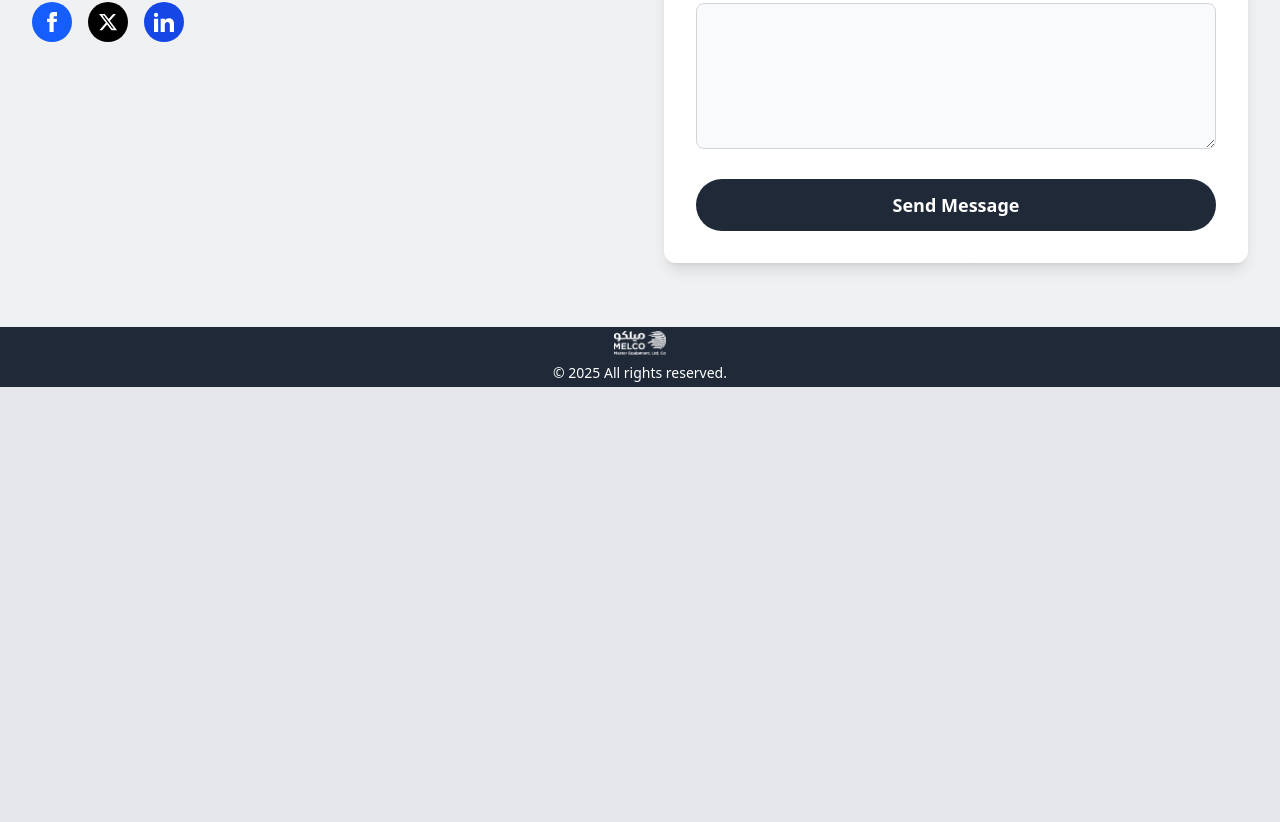
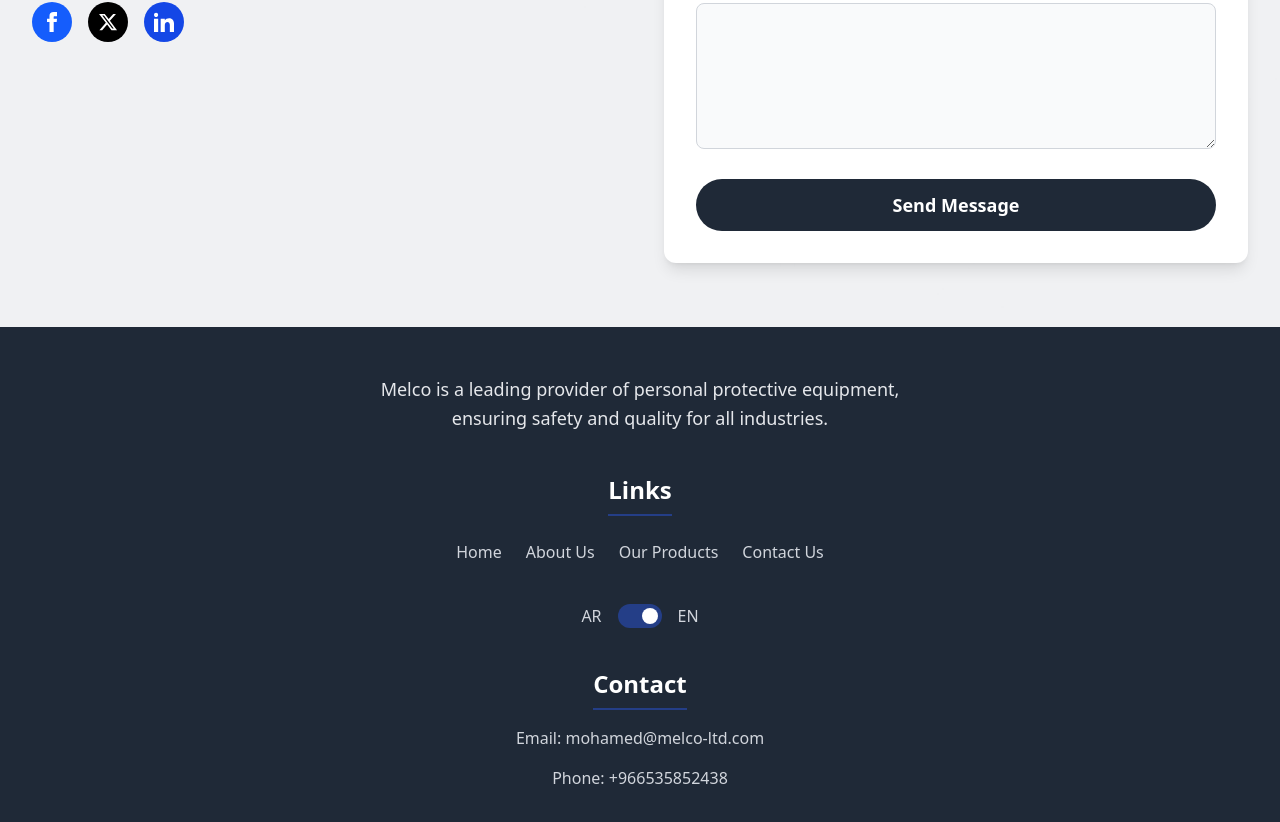
Before and after one commit to Yussif20/melco-ltd, a React (Vite) app: page /contact in a window 1280 px wide. Shown: the part 672-1494 px from the top of the page. Before the commit the page ends 1059 px from the top, so only its background shows below. Built offline with nearby package versions, Linux system fonts and the light colour scheme; a web font is replaced by a local one.

Commit message:
add the footer

```diff
--- a/src/components/Footer.jsx
+++ b/src/components/Footer.jsx
@@ -1,21 +1,91 @@
-// src/components/Footer.jsx
-import logoWhite from '../assets/logo-white.png';
+import React from 'react';
+import { Link } from 'react-router-dom';
 import { useTranslation } from 'react-i18next';
 
 const Footer = () => {
   const { t, i18n } = useTranslation();
 
+  const toggleLanguage = () => {
+    const newLang = i18n.language === 'ar' ? 'en' : 'ar';
+    i18n.changeLanguage(newLang);
+  };
+
   return (
     <footer
-      className="py-6 w-full h-[60px] bg-[#1F2937] text-white flex flex-col items-center justify-center px-6"
-      dir={i18n.language === 'ar' ? 'rtl' : 'ltr'} // Dynamic text direction
+      className="bg-[#1F2937] text-white py-12 px-4 sm:px-6 lg:px-20"
+      dir={i18n.language === 'ar' ? 'rtl' : 'ltr'}
     >
-      {/* Logo */}
-      <div className="mb-2">
-        <img className="h-6 w-auto max-w-[100px]" src={logoWhite} alt="logo" />
+      <div className="max-w-7xl mx-auto flex flex-col items-center gap-10">
+        {/* Company Info */}
+        <p className="text-base sm:text-lg text-gray-200 leading-relaxed max-w-xl text-center">
+          {t('footer_company_info')}
+        </p>
+
+        {/* Navigation Links */}
+        <div className="flex flex-col items-center gap-6 w-full">
+          <h3 className="text-xl sm:text-2xl font-semibold text-white border-b-2 border-[#243e87] pb-2">
+            {t('footer_links_title')}
+          </h3>
+          <div className="flex flex-wrap justify-center gap-6">
+            <Link
+              to="/"
+              className="text-sm sm:text-base font-medium text-gray-300  transition-colors duration-300 hover:underline"
+            >
+              {t('nav_home')}
+            </Link>
+            <Link
+              to="/about"
+              className="text-sm sm:text-base font-medium text-gray-300  transition-colors duration-300 hover:underline"
+            >
+              {t('nav_about')}
+            </Link>
+            <Link
+              to="/products"
+              className="text-sm sm:text-base font-medium text-gray-300  transition-colors duration-300 hover:underline"
+            >
+              {t('nav_products')}
+            </Link>
+            <Link
+              to="/contact"
+              className="text-sm sm:text-base font-medium text-gray-300  transition-colors duration-300 hover:underline"
+            >
+              {t('nav_contact')}
+            </Link>
+          </div>
+          {/* Language Toggle */}
+          <div className="flex items-center gap-4 mt-4">
+            <span className="text-sm sm:text-base font-medium text-gray-300">
+              AR
+            </span>
+            <label className="relative inline-flex items-center cursor-pointer">
+              <input
+                type="checkbox"
+                checked={i18n.language === 'en'}
+                onChange={toggleLanguage}
+                className="sr-only peer"
+              />
+              <div className="w-11 h-6 bg-gray-500 rounded-full peer-checked:bg-[#243e87] transition-colors duration-300"></div>
+              <div className="absolute left-1 top-1 w-4 h-4 bg-white rounded-full transition-transform duration-300 peer-checked:translate-x-5"></div>
+            </label>
+            <span className="text-sm sm:text-base font-medium text-gray-300">
+              EN
+            </span>
+          </div>
+        </div>
+
+        {/* Contact Info */}
+        <div className="flex flex-col items-center gap-4">
+          <h3 className="text-xl sm:text-2xl font-semibold text-white border-b-2 border-[#243e87] pb-2">
+            {t('footer_contact_title')}
+          </h3>
+          <p className="text-sm sm:text-base text-gray-300">
+            {t('footer_email')}: mohamed@melco-ltd.com
+          </p>
+          <p className="text-sm sm:text-base text-gray-300">
+            {t('footer_phone')}: +966535852438
+          </p>
+        </div>
       </div>
-      {/* Copyright Text */}
-      <p className="text-xs sm:text-sm text-center">{t('copyright')}</p>
     </footer>
   );
 };
--- a/src/i18n.js
+++ b/src/i18n.js
@@ -77,6 +77,13 @@ const resources = {
       products_sold: "Products Sold",
       // Footer
       copyright: '© 2025 All rights reserved.',
+      footer_nav_title: "Quick Links",
+      footer_email: "Email",
+      footer_phone: "Phone",
+      footer_social_title: "Follow Us",
+      footer_company_info: "Melco is a leading provider of personal protective equipment, ensuring safety and quality for all industries.",
+    footer_links_title: "Links",
+    footer_contact_title: "Contact",
     },
   },
   ar: {
@@ -154,6 +161,13 @@ const resources = {
       products_sold: "منتجات تم بيعها",
       // Footer
       copyright: '© 2025 جميع الحقوق محفوظة',
+    footer_nav_title: "روابط سريعة",
+    footer_email: "البريد الإلكتروني",
+    footer_phone: "الهاتف",
+    footer_social_title: "تابعنا",
+    footer_company_info: "ميلكو هي المزود الرائد لمعدات الحماية الشخصية، مما يضمن السلامة والجودة لجميع الصناعات.",
+    footer_links_title: "روابط",
+    footer_contact_title: "اتصل بنا",
     },
   },
 };
```
